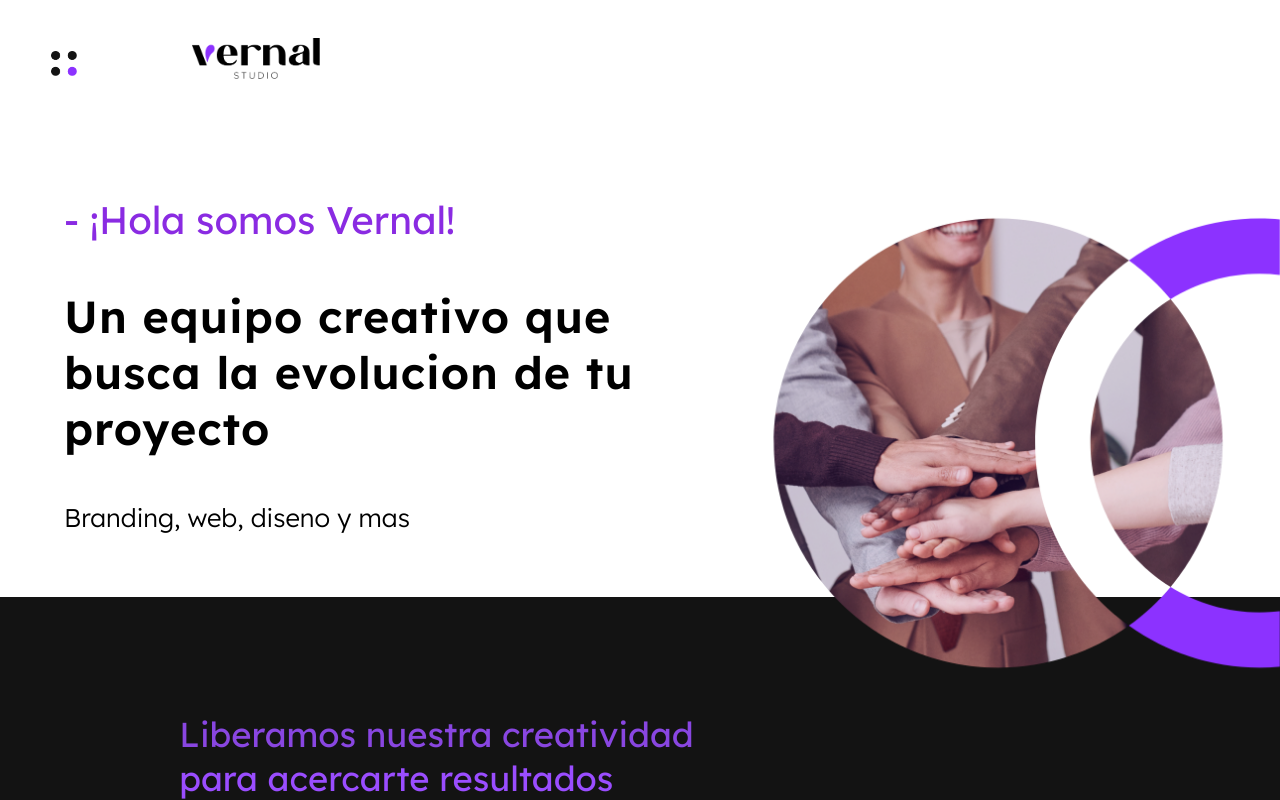
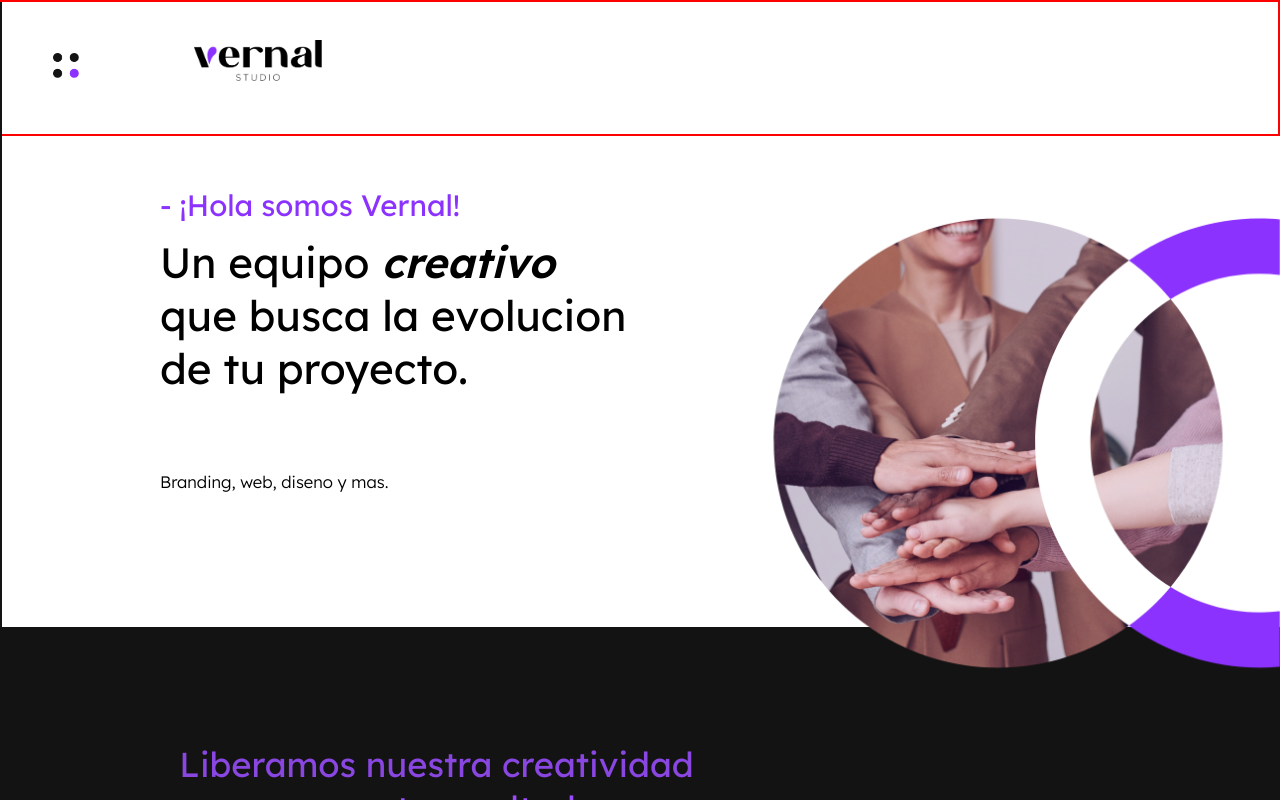
Before and after one commit to vitto-tezza/vernal-studio, a React (Create React App) app: page / in a window 1280 px wide. Shown: the top 800 px of the page. Built offline with nearby package versions, Linux system fonts and the light colour scheme.

Commit message:
modificaciones desplegable

```diff
--- a/src/components/Hero/Hero.css
+++ b/src/components/Hero/Hero.css
@@ -1,42 +1,60 @@
 .Hero {
+  padding: 12vw 0 82.7vw;
 }
-.txt {
-  margin: 5vw;
+.hero-container {
 }
-.txt-1 {
-  font-size: 6vw;
-  color: blueviolet;
+.hero-txt-container {
+  margin: 0 auto;
+  width: 90%;
+}
+.hero-title {
+  margin: 0;
+  font-size: 7.2vw;
+  color: #8c32ff;
   font-weight: 400;
 }
-.txt-2 {
-  font-size: 7vw;
-  color: black;
+.hero-description {
+  margin: 2.5vw 0 4.5vw;
+  font-size: 7.8vw;
+  font-weight: 400;
+}
+.hero-description-span {
+  font-style: italic;
   font-weight: 600;
-  letter-spacing: 1px;
 }
-h1 {
-  font-size: 4vw;
+.hero-subtitle {
+  margin: 0;
+  font-size: 4.1vw;
   font-weight: 300;
 }
 .Hero-Background-Image {
   position: absolute;
   right: 0;
-  top: 86vw;
+  top: 100vw;
   z-index: 1;
   width: 95vw;
 }
 @media screen and (min-width: 1199px) {
-  .txt {
+  .Hero {
+    padding: 4vw 0 10.5vw;
+  }
+  .hero-container {
+    width: 75%;
+    margin: 0 auto;
+  }
+  .hero-txt-container {
+    margin: 0;
     width: 50%;
   }
-  .txt-1 {
-    font-size: 3vw;
+  .hero-title {
+    font-size: 2.3vw;
   }
-  .txt-2 {
-    font-size: 3.5vw;
+  .hero-description {
+    margin: 1vw 0 6vw;
+    font-size: 3.3vw;
   }
-  h1 {
-    font-size: 2vw;
+  .hero-subtitle {
+    font-size: 1.3vw;
   }
   .Hero-Background-Image {
     width: 45%;
--- a/src/components/Hero/Hero.js
+++ b/src/components/Hero/Hero.js
@@ -7,13 +7,16 @@ import fotoHero from "../../utils/images/foto-hero.png";
 const Hero = () => {
   return (
     <div className="Hero" id="Hero">
-      <div className="Hero-Container">
-        <div className="txt">
-          <p className="txt-1">- ¡Hola somos Vernal!</p>
-          <p className="txt-2">
-            Un equipo creativo que busca la evolucion de tu proyecto
+      <div className="hero-container">
+        <div className="hero-txt-container">
+          <h1 className="hero-title">- ¡Hola somos Vernal!</h1>
+          <p className="hero-description">
+            Un equipo <span className="hero-description-span">creativo</span>
+            <br></br> que busca la evolucion
+            <br></br>
+            de tu proyecto.
           </p>
-          <h1>Branding, web, diseno y mas</h1>
+          <h2 className="hero-subtitle">Branding, web, diseno y mas.</h2>
         </div>
       </div>
       <div className="Hero-Background-Container">
--- a/src/components/NavBar/NavBar.css
+++ b/src/components/NavBar/NavBar.css
@@ -1,11 +1,7 @@
 .container-NavBar {
   display: flex;
-  /* border: 2px solid red; */
+  border: 2px solid red;
 }
-/* .container-NavBar.isActive {
-  position: fixed;
-  background-color: black;
-} */
 .img-menu {
   width: 7vw;
   margin: 8vw;
@@ -16,6 +12,7 @@
   z-index: 500;
 }
 .menu-nav {
+  border: 2px solid red;
   width: 90%;
   height: 100%;
   display: flex;
@@ -46,9 +43,10 @@
   border: 2px solid white;
 }
 .menu-ul {
+  border: 2px solid green;
   flex-direction: column;
   width: 100%;
-  height: 60vw;
+  height: auto;
   padding: 0;
   list-style: none;
 }
@@ -83,6 +81,9 @@
   margin-left: 15vw;
   margin-top: 7vw;
 }
+.desplegable-title {
+  display: none;
+}
 
 .Desplegable {
   display: flex;
@@ -105,7 +106,7 @@
   display: flex;
   flex-direction: column;
   width: 100%;
-  padding-top: 5vw;
+  padding: 5vw 0;
   border-bottom: 0.2vw solid #aaa;
 }
 .txt-desplegable-1 {
@@ -119,10 +120,14 @@
 .txt-desplegable-tel {
   color: #8c32ff;
   margin: 0;
-  margin-bottom: 5vw;
 }
 
 @media screen and (min-width: 1199px) {
+  .menu-nav {
+    width: 80%;
+    align-items: flex-start;
+    position: relative;
+  }
   .img-menu {
     width: 2vw;
     margin: 4vw;
@@ -132,16 +137,32 @@
     margin-left: 5vw;
     margin-top: 3vw;
   }
-  .Desplegable.isActive {
-    width: 70%;
+  .Desplegable {
+    width: 75%;
+    margin-left: -75%;
   }
   .logo-desplegable {
     display: none;
+  }
+  .desplegable-title {
+    border: 2px solid blue;
+    display: flex;
+    margin-left: 10%;
+  }
+  .desplegable-title-pc {
+    color: #8c32ff;
+  }
+  .menu-list {
+    width: 90%;
+    position: static;
+    padding: 0;
+    margin-left: 10%;
   }
   .menu-ul {
     width: 50%;
   }
   .menu-li {
+    margin: 1vw 0;
     width: 50%;
     font-size: 2vw;
   }
@@ -149,8 +170,15 @@
     width: 0.5vw;
     height: 0.5vw;
   }
+  .language-button {
+    display: none;
+  }
   .txt-desplegable {
+    width: 30%;
     top: 0;
+    position: absolute;
+    right: 0;
+    padding: 0;
     border: 2px solid red;
   }
 }
--- a/src/components/NavBar/NavBar.js
+++ b/src/components/NavBar/NavBar.js
@@ -26,8 +26,11 @@ function NavBar() {
       </div>
       <div className={`Desplegable ${menu ? "isActive" : ""}`}>
         <div className="menu-nav">
-          <div>
+          <div className="logo-desplegable-container">
             <img className="logo-desplegable" src={logoVernalBlack}></img>
+          </div>
+          <div className="desplegable-title">
+            <p className="desplegable-title-pc">Hola somos Vernal!</p>
           </div>
           <div className="menu-list">
             <div className="language-button" id="language-button">
--- a/src/components/Projects/Projects.css
+++ b/src/components/Projects/Projects.css
@@ -1,6 +1,5 @@
 .Projects-Container {
   background-color: #131313;
-  margin-top: 72vw;
   padding: 20vw 0 15vw;
 }
 
```
